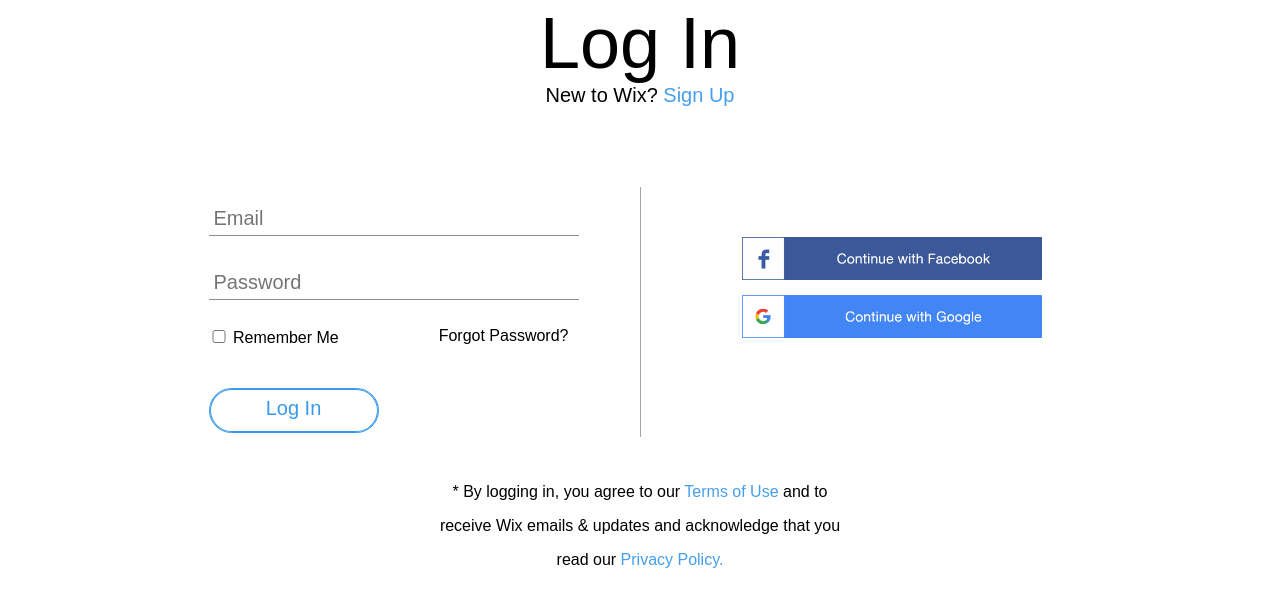
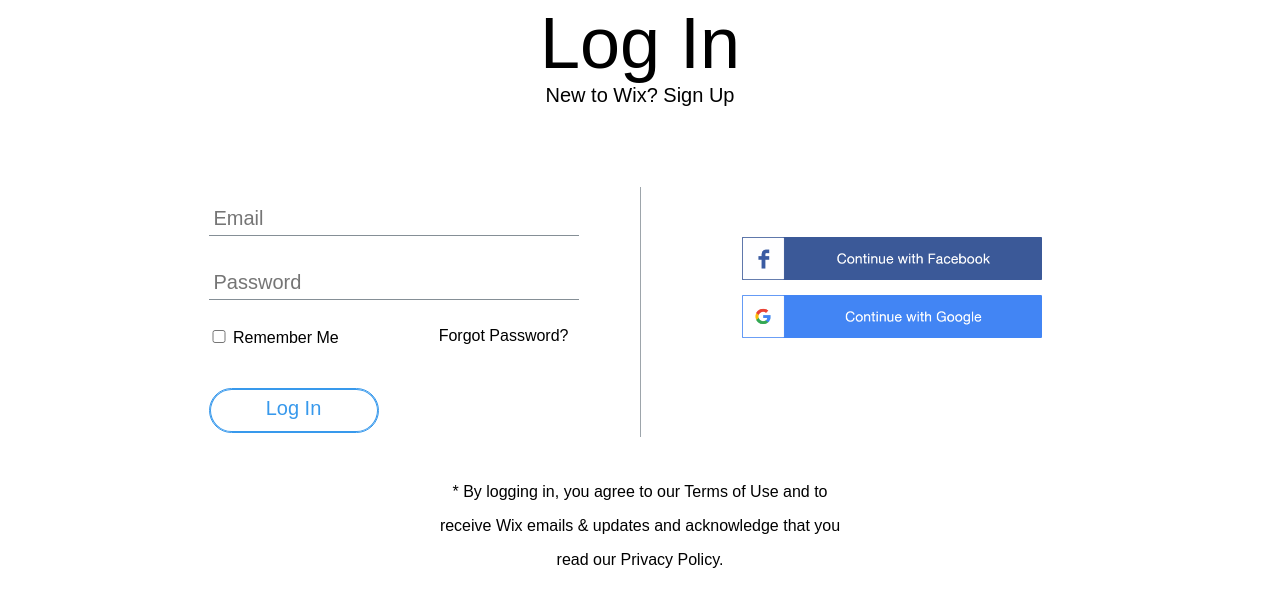
Before and after one commit to chengawix/fed-crash-course, a plain HTML site: page 01-be-more-browser/index.html in a window 1280 px wide. Shown: the part 380-986 px from the top of the page. Drawn offline with Linux system fonts and the light colour scheme; a web font is replaced by a local one.

Commit message:
alt-text-color

```diff
--- a/01-be-more-browser/index.html
+++ b/01-be-more-browser/index.html
@@ -23,7 +23,7 @@
     <div class="b2-two-lines-of-text">
       <div style="font-size:72px;">Log In</div>
       <div style="font-size:20px;">
-        New to Wix? <span class="blue">Sign Up</span>
+        New to Wix? <span class="alt-text-color">Sign Up</span>
       </div>
     </div>
 
@@ -49,10 +49,10 @@
     <div class="b4-three-lines-of-text">
       <p>
         * By logging in, you agree to our
-        <span class="blue">Terms of Use</span> and to
+        <span class="alt-text-color">Terms of Use</span> and to
       </p>
       <p>receive Wix emails & updates and acknowledge that you</p>
-      <p>read our <span class="blue">Privacy Policy.</span></p>
+      <p>read our <span class="alt-text-color">Privacy Policy.</span></p>
     </div>
   </body>
 </html>
```
